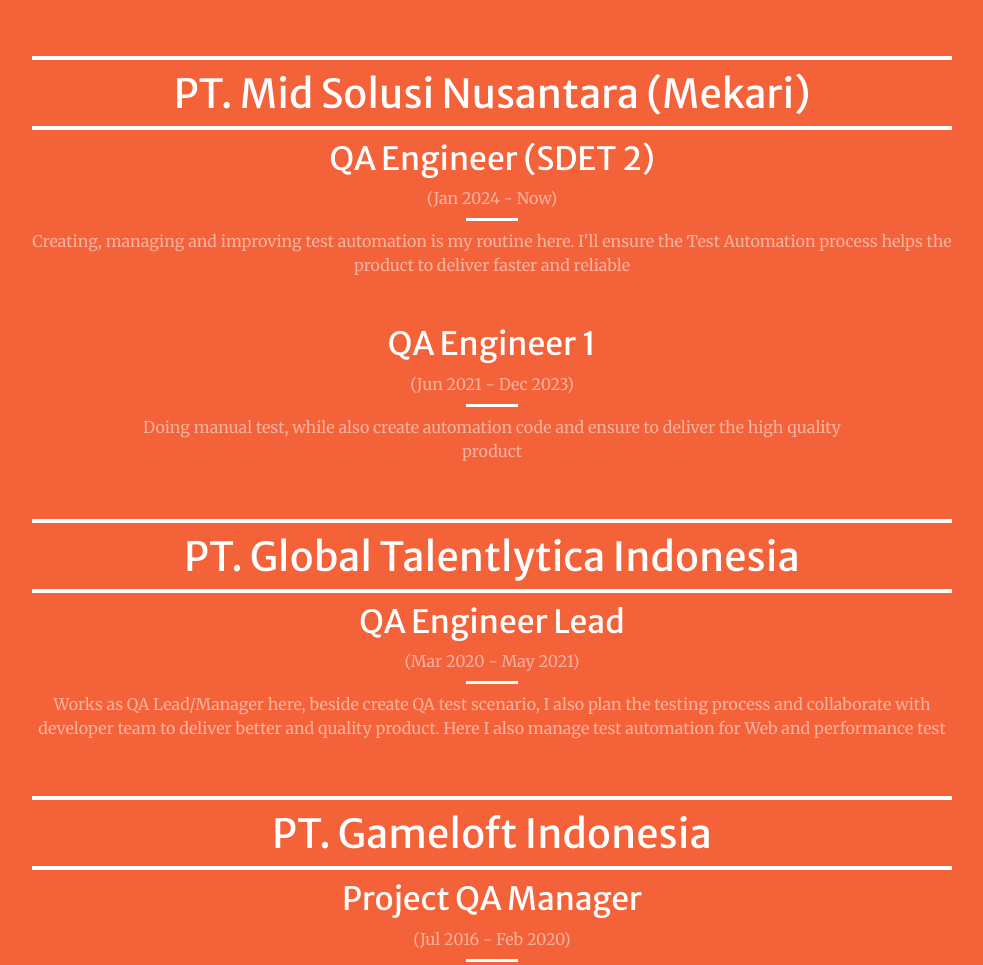
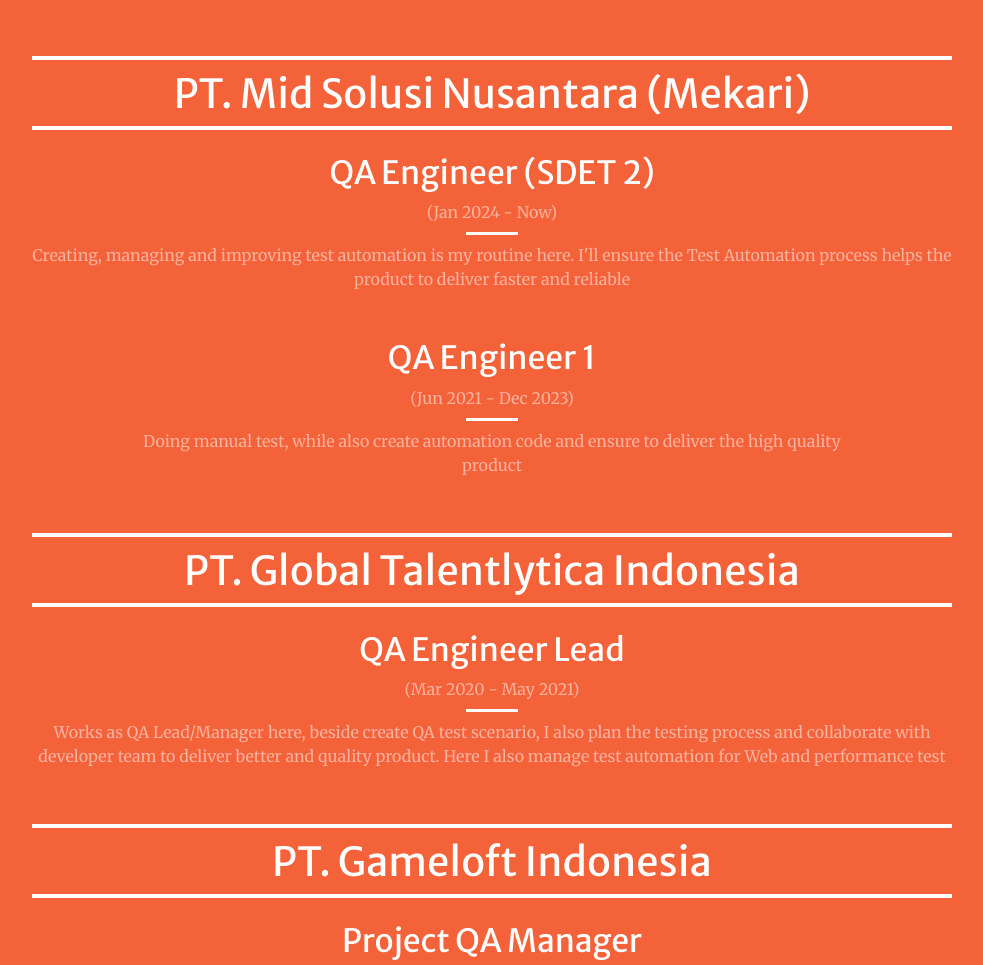
Before and after one commit to boseagr/boseagr.github.io, a website with bundled scripts: page index.html in a window 1280 px wide. Shown: the part 880-1845 px from the top of the page, without its empty margins (148-1131 px from the left). Built offline with nearby package versions, Linux system fonts and the light colour scheme.

Commit message:
fix height

```diff
--- a/index.html
+++ b/index.html
@@ -76,7 +76,7 @@
         <div class="col-lg-10 text-center">
           <hr class="light my-2" style="height: 2px;border-width: 4px;">
           <h1 class="text-white mt-0">PT. Mid Solusi Nusantara (Mekari)</h2>
-          <hr class="light my-2" style="height: 2px;border-width: 4px;">
+          <hr class="light my-2" style="height: 1rem;border-width: 4px;">
           <h2 class="text-white mt-0">QA Engineer (SDET 2)</h2>
           <p class="text-white-50 mb-2">(Jan 2024 - Now)</p>
           <hr class="divider light my-2">
@@ -93,7 +93,7 @@
         <div class="col-lg-10 text-center">
           <hr class="light my-2" style="height: 2px;border-width: 4px;">
           <h1 class="text-white mt-0">PT. Global Talentlytica Indonesia</h2>
-          <hr class="light my-2" style="height: 2px;border-width: 4px;">
+          <hr class="light my-2" style="height: 1rem;border-width: 4px;">
           <h2 class="text-white mt-0">QA Engineer Lead</h2>
           <p class="text-white-50 mb-2">(Mar 2020 - May 2021)</p>
           <hr class="divider light my-2">
@@ -103,7 +103,7 @@
         <div class="col-lg-10 text-center">
           <hr class="light my-2" style="height: 2px;border-width: 4px;">
           <h1 class="text-white mt-0">PT. Gameloft Indonesia</h2>
-          <hr class="light my-2" style="height: 2px;border-width: 4px;">
+          <hr class="light my-2" style="height: 1rem;border-width: 4px;">
           <h2 class="text-white mt-0">Project QA Manager</h2>
           <p class="text-white-50 mb-2">(Jul 2016 - Feb 2020)</p>
           <hr class="divider light my-2">
```
